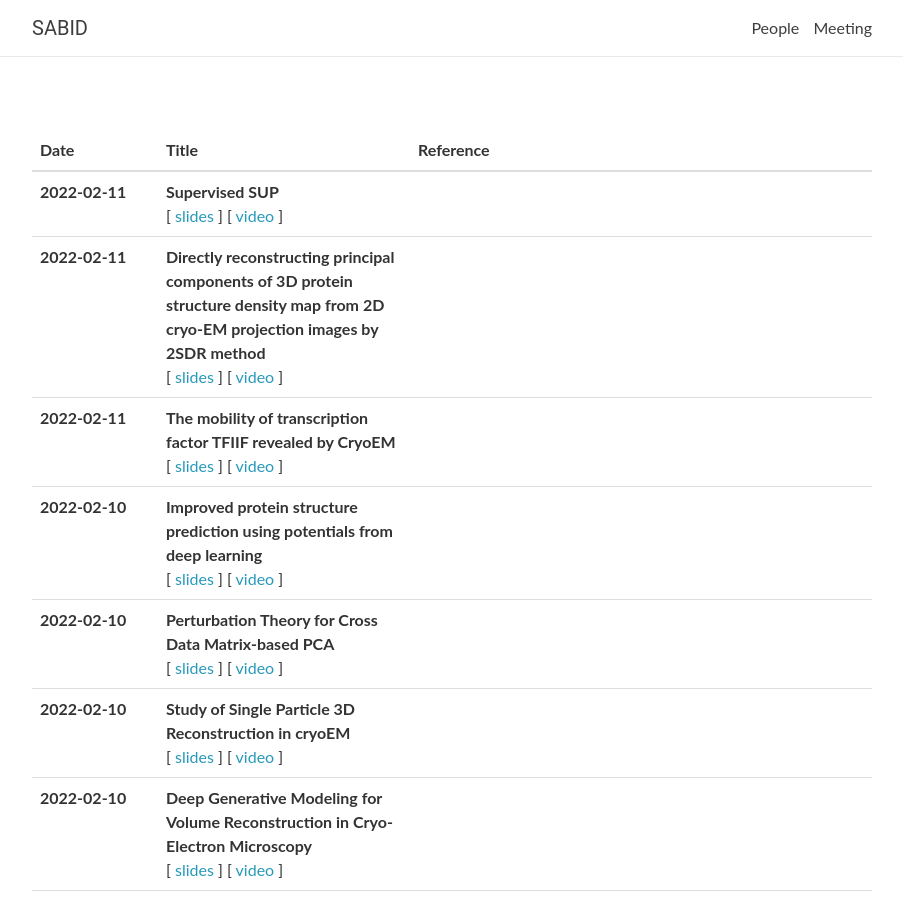
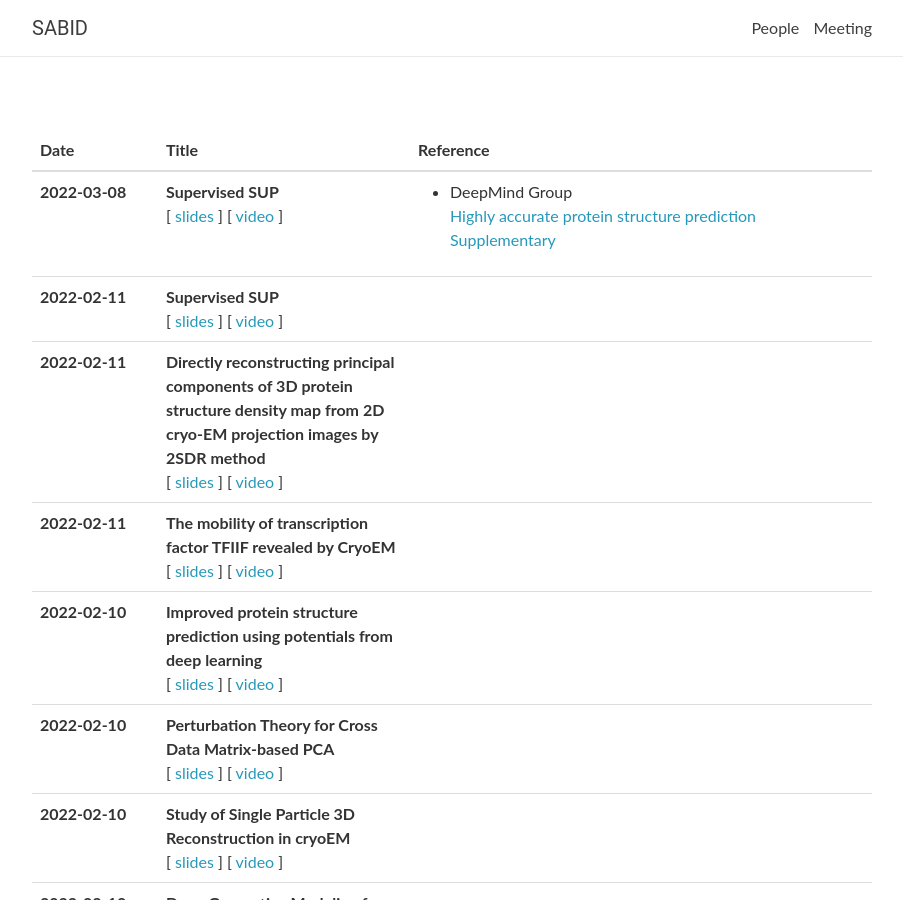
Before and after one commit to sabid-cryoem/sabid-cryoem.github.io, a Jekyll site: the page built from 4afcccebf7d457a13a4f8aeea0bbeef04fd86ee9/index.html, in a window 1280 px wide and 900 px high. Shown: the whole window, without its empty margins (188-1091 px from the left). Built offline with Jekyll 4.4.1, drawn with Linux system fonts in a browser that asks for light colours; nearby versions of some CDN libraries; comment, search, counter and statistics services are not loaded.

Commit message:
update meeting

```diff
--- a/_data/meeting.yml
+++ b/_data/meeting.yml
@@ -1,3 +1,14 @@
+- date: 2022-03-08
+  title: >
+    <strong>Supervised SUP</strong>
+  video: <a href="https://youtu.be/sOmj-sfBA08">video</a>
+  slides: <a href="/assets/slides/2022_0308_AlphaFold2.pptx">slides</a>
+  notes:
+  readings:
+   - DeepMind Group </br>
+      <a href="Highly accurate protein structure prediction.pdf" target="blank">Highly accurate protein structure prediction</a>
+      <a href="Alphafold2_Supplementary information.pdf" target="blank">Supplementary</a>
+
 - date: 2022-02-11
   title: >
     <strong>Supervised SUP</strong>
```
Also changed, not shown: 2 other files.
